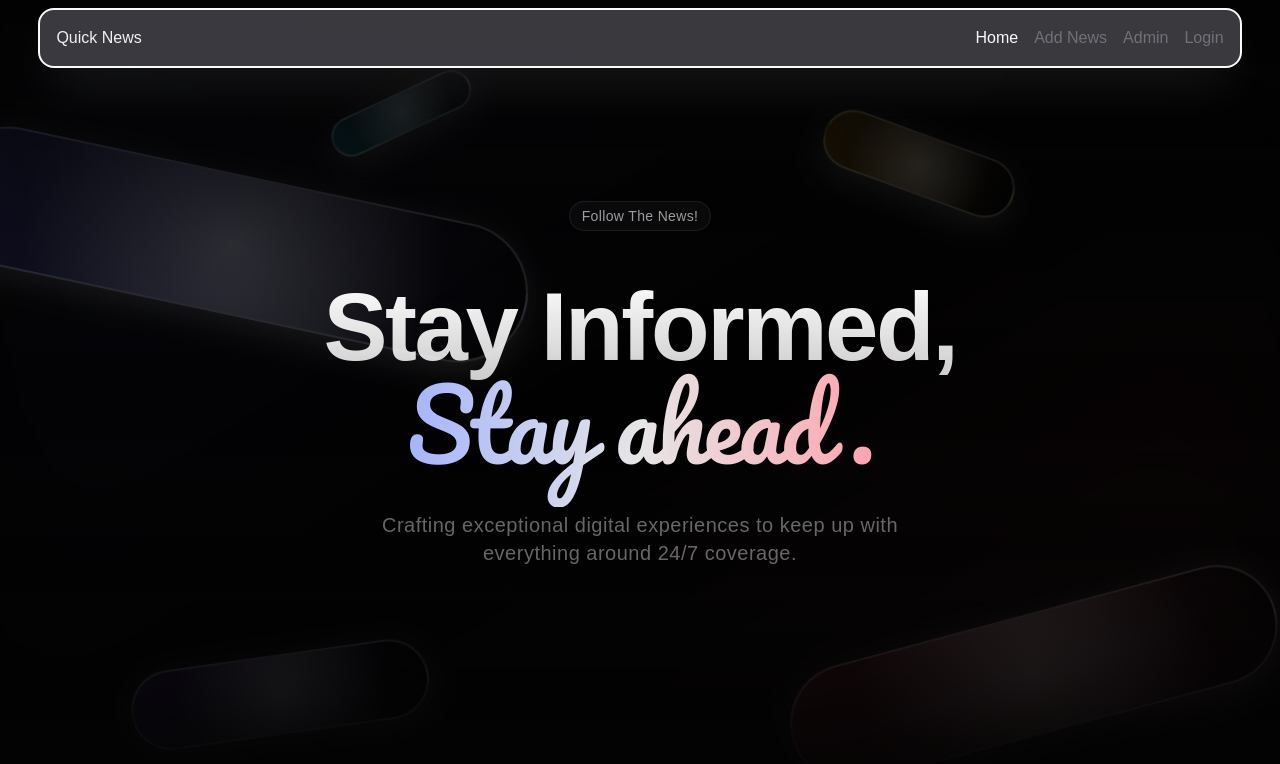
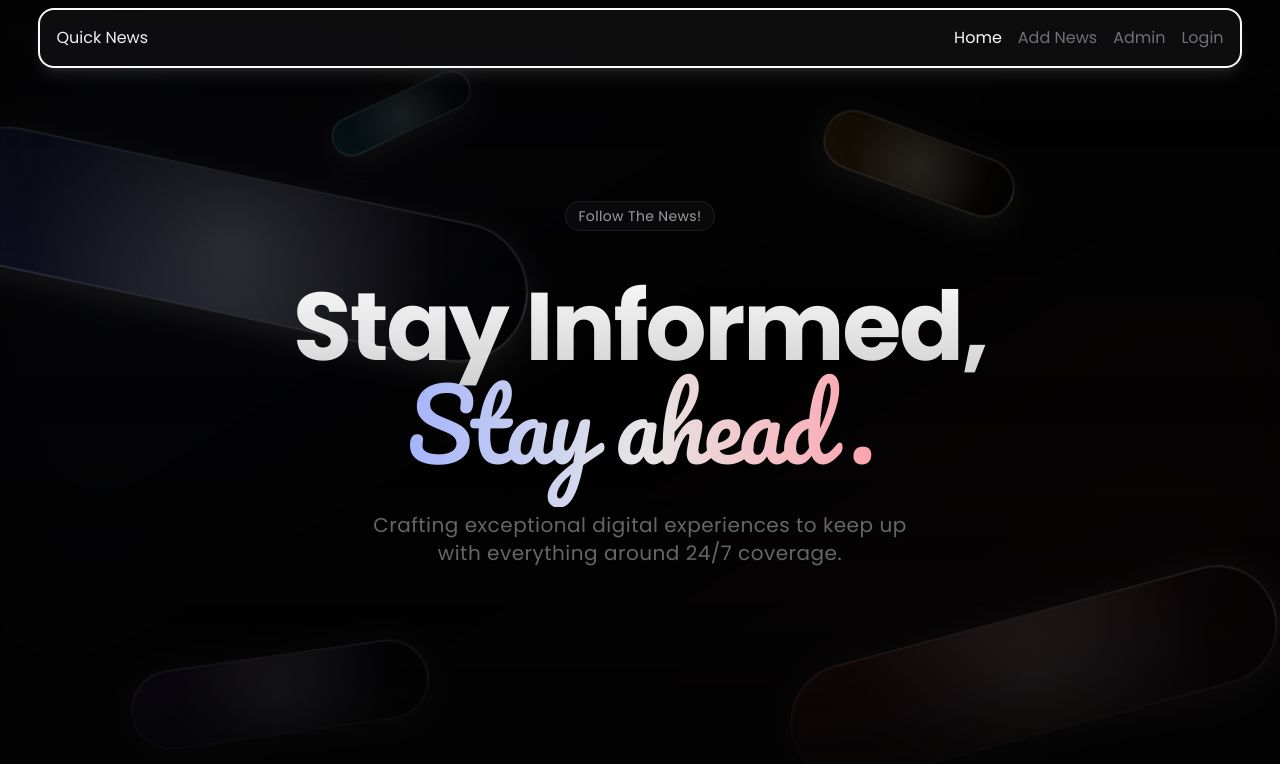
Before and after one commit to Hadi87s/Quick-News, a Next.js app: page / in a window 1280 px wide. Shown: the top 764 px of the page. Built offline with nearby package versions, Linux system fonts and the light colour scheme.

Commit message:
fixing padding for the rest of the pages and adding poppins font.

```diff
--- a/app/globals.css
+++ b/app/globals.css
@@ -9,9 +9,10 @@
 }
 
 body {
-  font-family: Arial, Helvetica, sans-serif;
+  font-family: var(--font-poppins);
   background-color: #151515;
   color: #f1f1f1;
+  padding-top: 80px;
 }
 
 @layer base {
--- a/app/layout.tsx
+++ b/app/layout.tsx
@@ -1,17 +1,21 @@
 import type { Metadata } from "next";
-import { Geist, Geist_Mono } from "next/font/google";
 import "./globals.css";
 import Header from "@/components/header/Header";
+import { Poppins } from "next/font/google";
 
-const geistSans = Geist({
-  variable: "--font-geist-sans",
+const poppins = Poppins({
+  weight: ["400", "700"],
   subsets: ["latin"],
+  display: "swap",
+  variable: "--font-poppins",
+  fallback: ["sans-serif"],
 });
 
-const geistMono = Geist_Mono({
-  variable: "--font-geist-mono",
-  subsets: ["latin"],
-});
+const rootFonts = `
+:root {
+--font-poppins: ${poppins.style.fontFamily};
+}
+`;
 
 export const metadata: Metadata = {
   title: "Create Next App",
@@ -25,9 +29,8 @@ export default function RootLayout({
 }>) {
   return (
     <html lang="en">
-      <body
-        className={`${geistSans.variable} ${geistMono.variable} antialiased`}
-      >
+      <body>
+        <style>{rootFonts}</style>
         <Header />
         {children}
       </body>
--- a/components/header/Header.tsx
+++ b/components/header/Header.tsx
@@ -18,7 +18,7 @@ const Header = () => {
   }),
     [];
   return (
-    <div className="flex justify-between items-center p-4 fixed top-2 w-[94vw] mx-auto z-30 bg-zinc-500/50 backdrop-blur-sm rounded-2xl ml-[3vw] border-2 border-zinc-50 shadow-2xl shadow-white/10">
+    <div className="flex justify-between items-center p-4 fixed top-2 w-[94vw] mx-auto z-30 bg-zinc-900/50 backdrop-blur-sm rounded-2xl ml-[3vw] border-2 border-zinc-50 shadow-lg shadow-white/10">
       <h1>Quick News</h1>
       <DesktopNav />
       <AlignJustify
--- a/components/hero-geometrics/HeroGeometrics.tsx
+++ b/components/hero-geometrics/HeroGeometrics.tsx
@@ -43,7 +43,7 @@ function ElegantShape({
         ease: [0.23, 0.86, 0.39, 0.96],
         opacity: { duration: 1.2 },
       }}
-      className={cn("absolute", className)}
+      className={`${cn("absolute", className)}`}
     >
       <motion.div
         animate={{
@@ -99,7 +99,7 @@ export default function HeroGeometric({
   };
 
   return (
-    <div className="relative min-h-screen w-full flex items-center justify-center overflow-hidden bg-[#030303]">
+    <div className="relative min-h-screen w-full flex items-center justify-center overflow-hidden bg-[#030303] -mt-[80px]">
       <div className="absolute inset-0 bg-gradient-to-br from-indigo-500/[0.05] via-transparent to-rose-500/[0.05] blur-3xl" />
 
       <div className="absolute inset-0 overflow-hidden">
```
